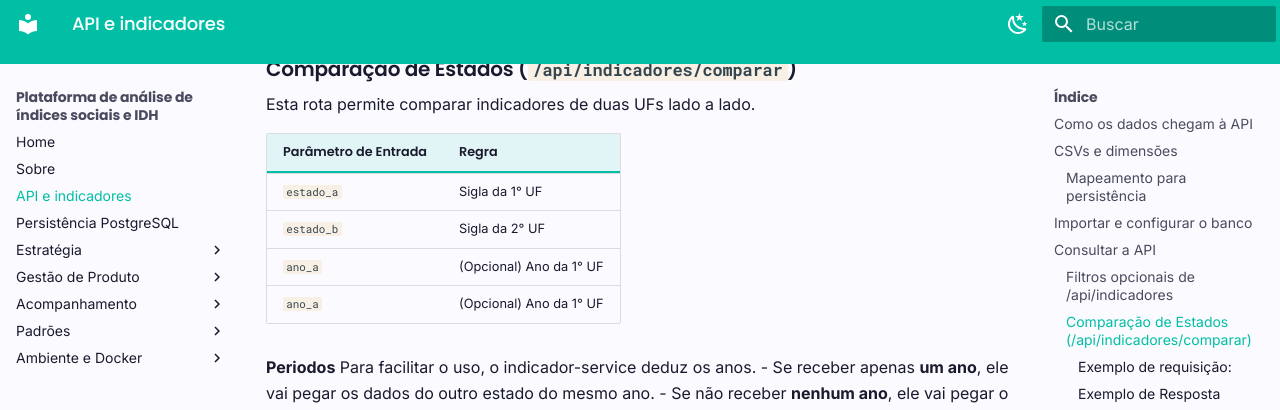
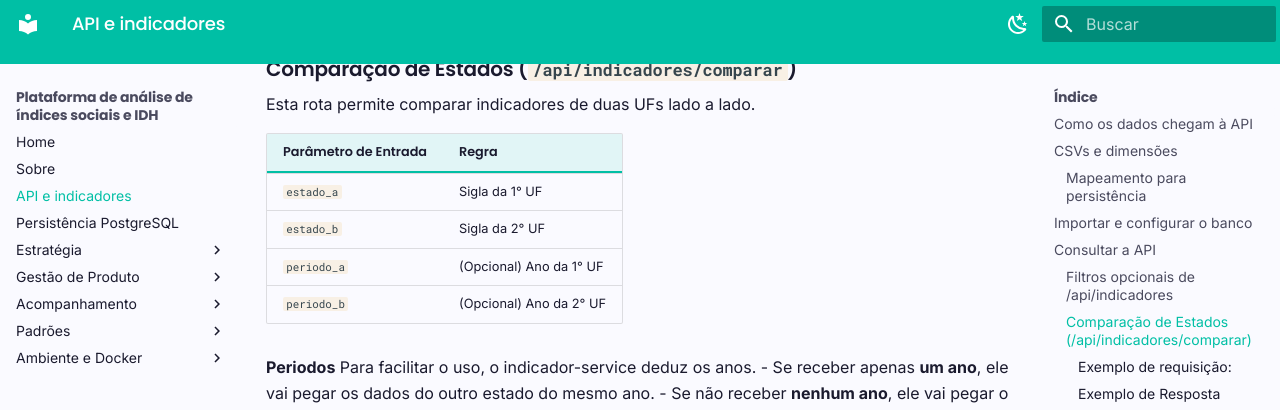
Before and after one commit to FGA0138-MDS-Ajax/2026.2-T02-Dijkstra, an MkDocs documentation site: the page built from docs/api-indicadores.md, in a window 1280 px wide and 900 px high, scrolled down 4027 px. Shown: the top 410 px of the window. Built offline with MkDocs 1.6.1 and Material for MkDocs 9.7.7, drawn with Linux system fonts in a browser that asks for light colours.

Commit message:
docs: corrigir nomes de parâmetros dos períodos de busca da comparação.

```diff
--- a/docs/api-indicadores.md
+++ b/docs/api-indicadores.md
@@ -187,8 +187,8 @@ Esta rota permite comparar indicadores de duas UFs lado a lado.
 | --- | --- |
 | `estado_a` | Sigla da 1° UF |
 | `estado_b` | Sigla da 2° UF |
-| `ano_a` | (Opcional) Ano da 1° UF |
-| `ano_a` | (Opcional) Ano da 1° UF |
+| `periodo_a` | (Opcional) Ano da 1° UF |
+| `periodo_b` | (Opcional) Ano da 2° UF |
 
 **Periodos**
 Para facilitar o uso, o indicador-service deduz os anos.
```
